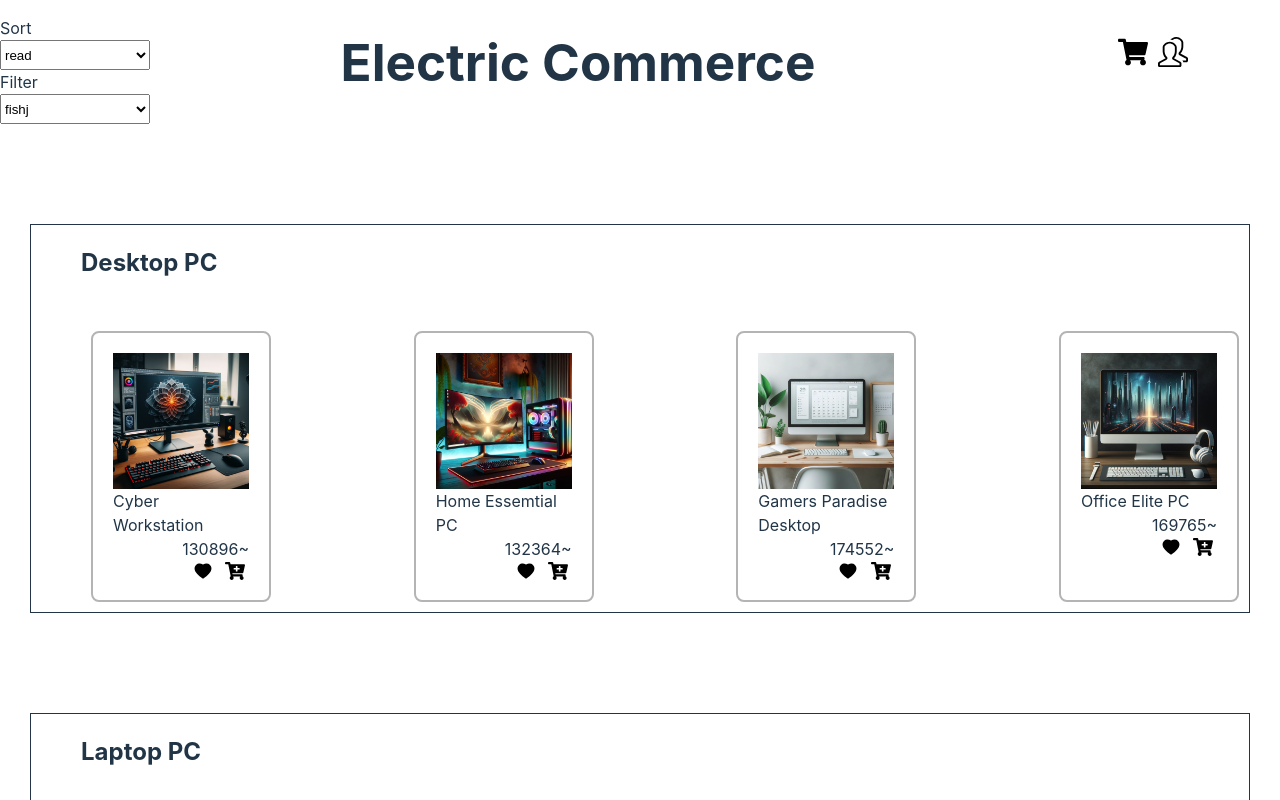
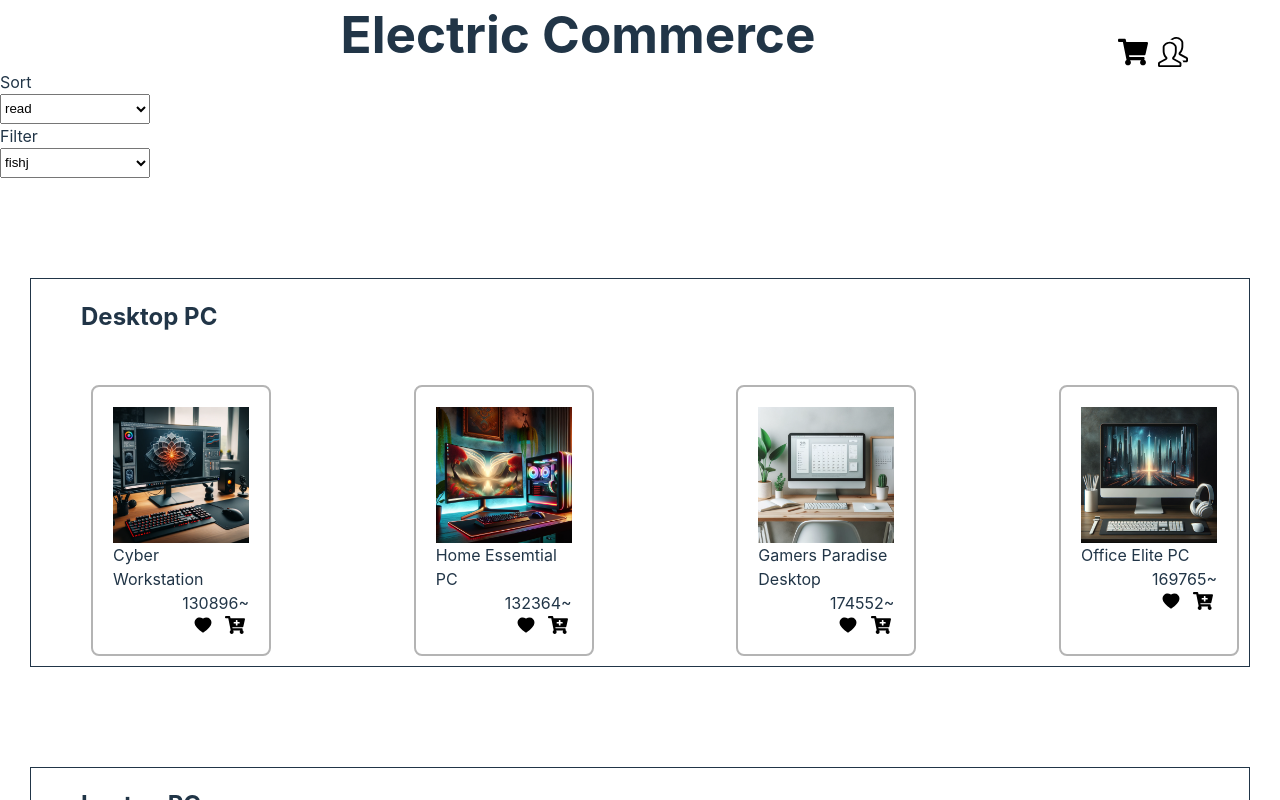
Before and after one commit to kip2/E-Commerce-Site-React, a React (Vite) app in the folder app/: page / in a window 1280 px wide. Shown: the top 800 px of the page. Built offline with nearby package versions, Linux system fonts and the light colour scheme.

Commit message:
fix: デザインのズレを調整

```diff
--- a/app/src/components/atoms/IconButton.css
+++ b/app/src/components/atoms/IconButton.css
@@ -1,6 +1,5 @@
 button {
-    height: 25%;
+    height: 100%;
     padding: 2%;
     margin: -5px 0px -5px 5px;
-
 }
--- a/app/src/components/atoms/PulldownMenu.css
+++ b/app/src/components/atoms/PulldownMenu.css
@@ -1,6 +1,11 @@
 .pulldown-menu {
     display: block;
+    align-items: flex-start;
     width: 50px;
+}
+
+.select-block{
+    display: block;
 }
 
 select {
--- a/app/src/components/atoms/PulldownMenu.tsx
+++ b/app/src/components/atoms/PulldownMenu.tsx
@@ -9,7 +9,7 @@ const PulldownMenu: React.FC<PulldownMenuProps> = ({ label, menus }) => {
     return (
         <div className="pulldown-menu">
             <label>{label}</label>
-            <select>
+            <select className="select-block">
                 {menus.map((menu) => {
                     return <option key={menu}>{menu}</option>
                 })}
--- a/app/src/components/organisms/Header.css
+++ b/app/src/components/organisms/Header.css
@@ -1,13 +1,18 @@
 .header {
     width: 100vw;
-    height: 1em;
     display: flex;
     justify-content: space-between;
     padding: 0 40px;
 }
 
 .header-text {
-    flex-grow: 1;
+    display: flex;
+    justify-content: center;
+    align-items: center;
+    width: 100%;
+}
+
+h1{
     text-align: center;
 }
 
--- a/app/src/index.css
+++ b/app/src/index.css
@@ -6,11 +6,6 @@
   color: rgba(0, 0, 0, 0.87);
   background-color: #FFFFFF;
 
-  font-synthesis: none;
-  text-rendering: optimizeLegibility;
-  -webkit-font-smoothing: antialiased;
-  -moz-osx-font-smoothing: grayscale;
-  -webkit-text-size-adjust: 100%;
 }
 
 a {
@@ -32,7 +27,7 @@ body {
 
 h1 {
   font-size: 3.2em;
-  line-height: 1.1;
+  line-height: 1.1px;
 }
 
 button {
```
